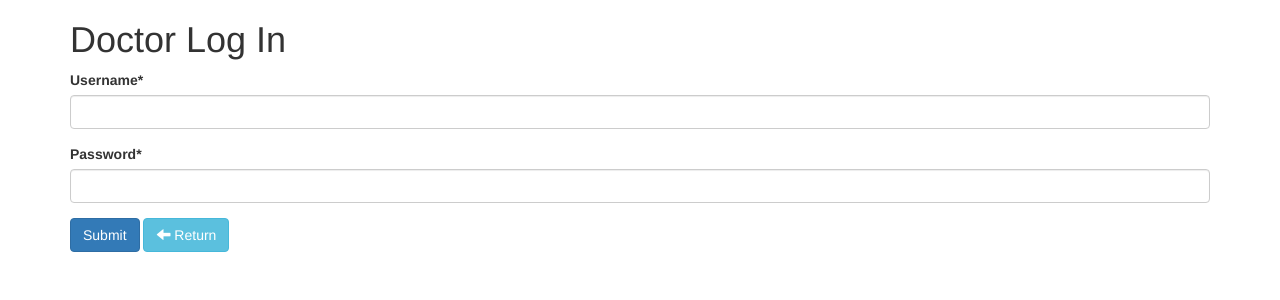
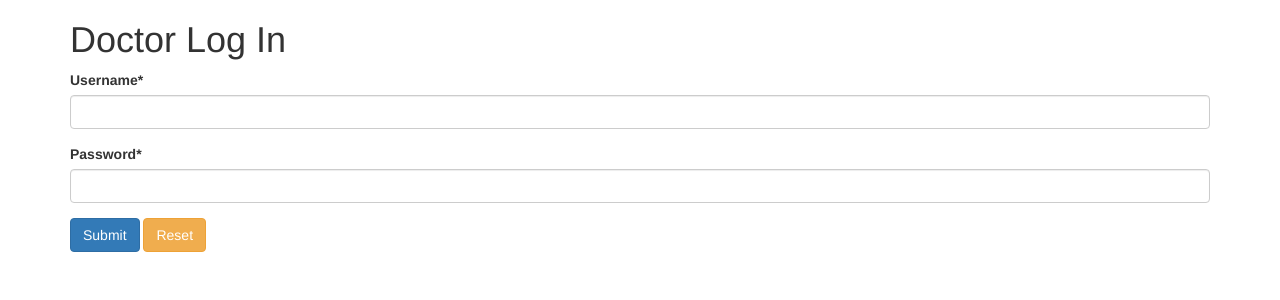
Before and after one commit to crazyadeveloper/HealthcareManagement, a Flask app: page /dlog in a window 1280 px wide. Shown: the top 300 px of the page. Run offline with Flask 2, Linux system fonts and the light colour scheme; some libraries are stand-ins or nearby versions.

Commit message:
Update dr_login.html

```diff
--- a/templates/dr_login.html
+++ b/templates/dr_login.html
@@ -23,7 +23,7 @@
       {{render_field(form.password, class_="form-control")}}
     </div>
     <div><input type="submit" class="btn btn-primary" value="Submit">
-    <a href="/"><button type="button" class="btn btn-info"><span class="glyphicon glyphicon-arrow-left"></span> Return</button></a></div>
+    <a href="/dreset"><button type="button" class="btn btn-warning"> Reset</button></a></div>
   </form>
 
       </div>
```
